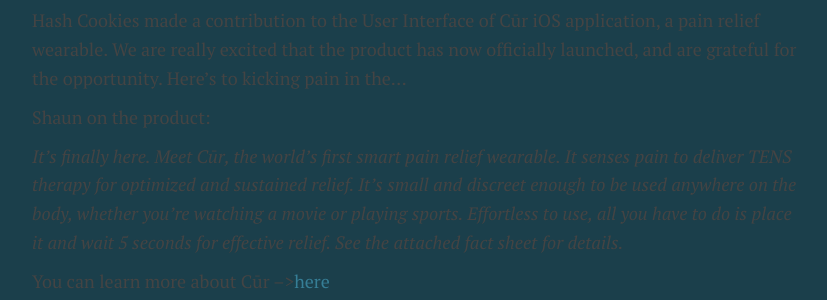
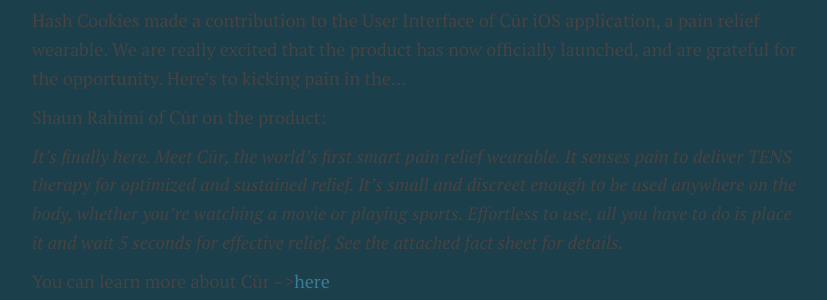
Before and after one commit to HashCookies/hashcookies.github.io, a Jekyll site: the page built from _posts/2015-05-13-introducing-cur.markdown, in a window 1280 px wide. Shown: the part 221-521 px from the top of the page, without its empty margins (223-1050 px from the left). Built offline with Jekyll 4.4.1, drawn with Linux system fonts in a browser that asks for light colours; nearby versions of some CDN libraries; comment, search, counter and statistics services are not loaded.

Commit message:
Editing Cur post

```diff
--- a/_posts/2015-05-13-introducing-cur.markdown
+++ b/_posts/2015-05-13-introducing-cur.markdown
@@ -8,7 +8,7 @@
 
 Hash Cookies made a contribution to the User Interface of Cūr iOS application, a pain relief wearable. We are really excited that the product has now officially launched, and are grateful for the opportunity. Here's to kicking pain in the...
 
-Shaun on the product:
+Shaun Rahimi of Cūr on the product:
 
 *It’s finally here. Meet Cūr, the world's first smart pain relief wearable. It senses pain to deliver TENS therapy for optimized and sustained relief. It’s small and discreet enough to be used anywhere on the body, whether you're watching a movie or playing sports. Effortless to use, all you have to do is place it and wait 5 seconds for effective relief. See the attached fact sheet for details.*
 
```
